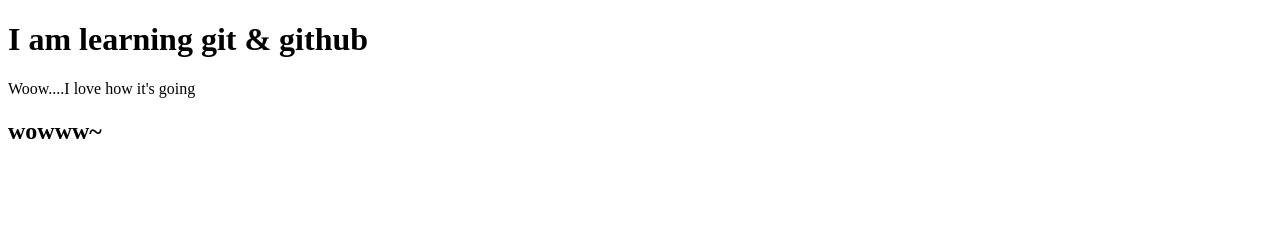
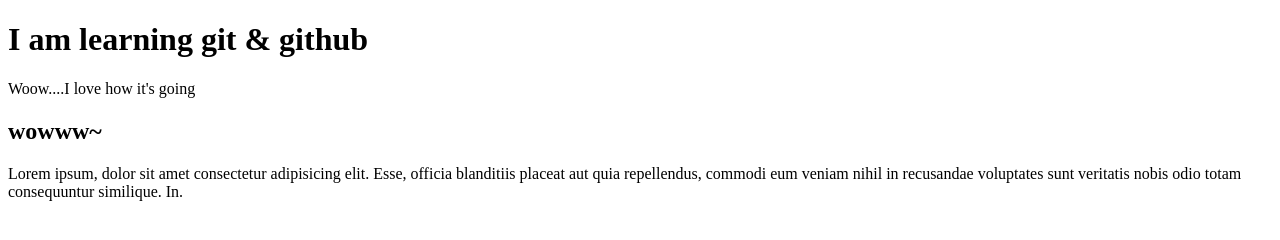
Before and after one commit to Aoogunwole/review, a plain HTML site: page index.html in a window 1280 px wide. Drawn offline with Linux system fonts and the light colour scheme.

Commit message:
I added lorem

```diff
--- a/index.html
+++ b/index.html
@@ -15,5 +15,8 @@
     <p>Woow....I love how it's going</p>
 
     <h2>wowww~</h2>
+
+
+    <p>Lorem ipsum, dolor sit amet consectetur adipisicing elit. Esse, officia blanditiis placeat aut quia repellendus, commodi eum veniam nihil in recusandae voluptates sunt veritatis nobis odio totam consequuntur similique. In.</p>
 </body>
 </html>
```
